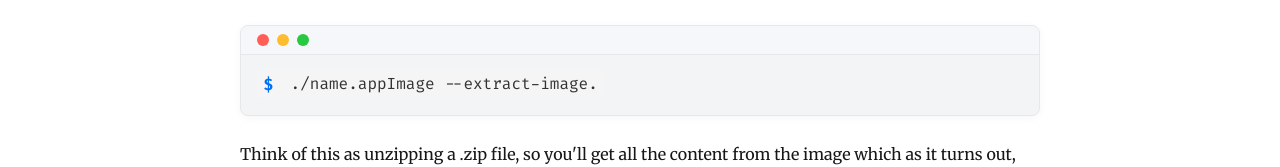
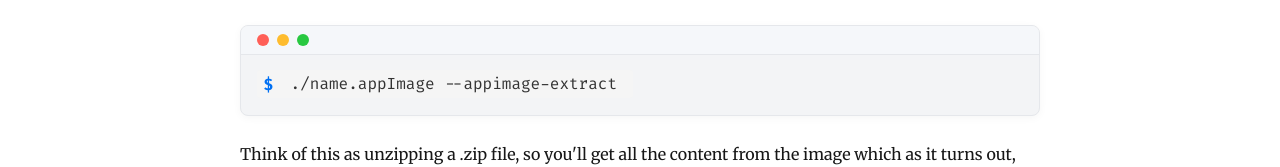
Before and after one commit to ceelogre/presence, a Next.js app: page /blog/howto/app-image-install in a window 1280 px wide. Shown: the part 461-628 px from the top of the page. Built offline with nearby package versions, Linux system fonts and the light colour scheme.

Commit message:
fix: update extract command (#170)

```diff
--- a/src/app/blog/howto/app-image-install/page.tsx
+++ b/src/app/blog/howto/app-image-install/page.tsx
@@ -14,7 +14,7 @@ const AppImage = () => {
             <p>
                 After the (successful) marketing, I was convinced to try out Cursor editor. Upon reaching their site, the linux version was an <code>.Appimage</code> file. Now this looked familiar but because I don&apos;t do a great job at documenting my work, I didn&apos;t know what do with it. </p><p>Quick search revealed that I can just make it executable <code>(chmod a+x)</code> then run it from the terminal. This is of course cumbersome, it keeps the terminal running unless you run it in the background which is not ideal too. I kept searching for a way to launch it from the menu.</p>
                 I learned of multiple ways to do this (some of which involes moving it to the shared directory and manually creating a <code>.desktop</code> entry) but I ultimately landed on the best approach in my opinion. As it turns out, you can extract the content of a <code>.appimage</code> file by running
-                <TerminalBlock>./name.appImage --extract-image.</TerminalBlock> Think of this as unzipping a .zip file, so you&apos;ll get all the content from the image which as it turns out, has EVERYTHING you need to run it from the menu; all you have to do is pointing it to the right path.
+                <TerminalBlock>./name.appImage --appimage-extract </TerminalBlock> Think of this as unzipping a .zip file, so you&apos;ll get all the content from the image which as it turns out, has EVERYTHING you need to run it from the menu; all you have to do is pointing it to the right path.
                 <p>{solution}</p>
                     <ol>
                         <li> move the extract directory (typically called <code>squashfs-root</code> to a convenient location such as /opt. </li>
```
